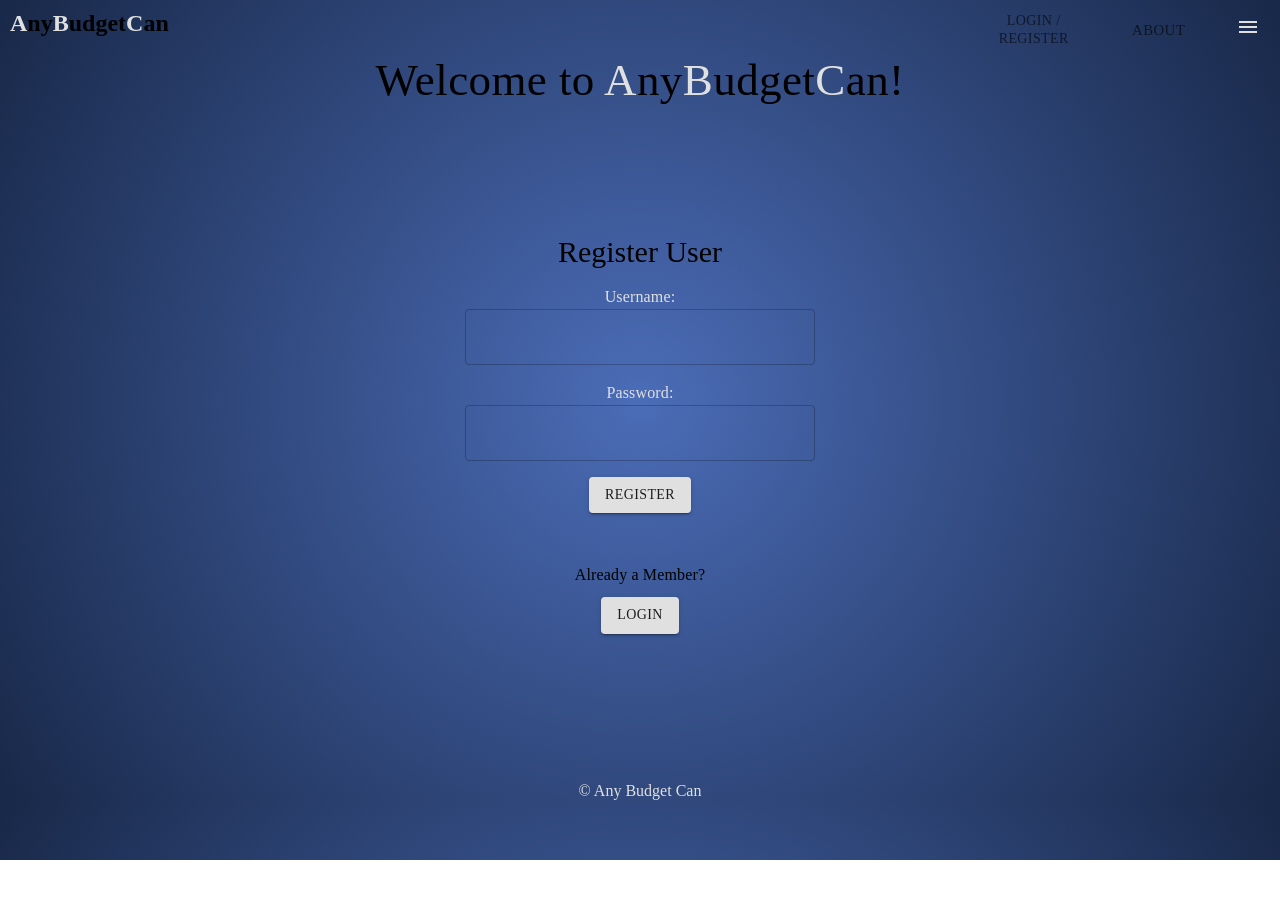
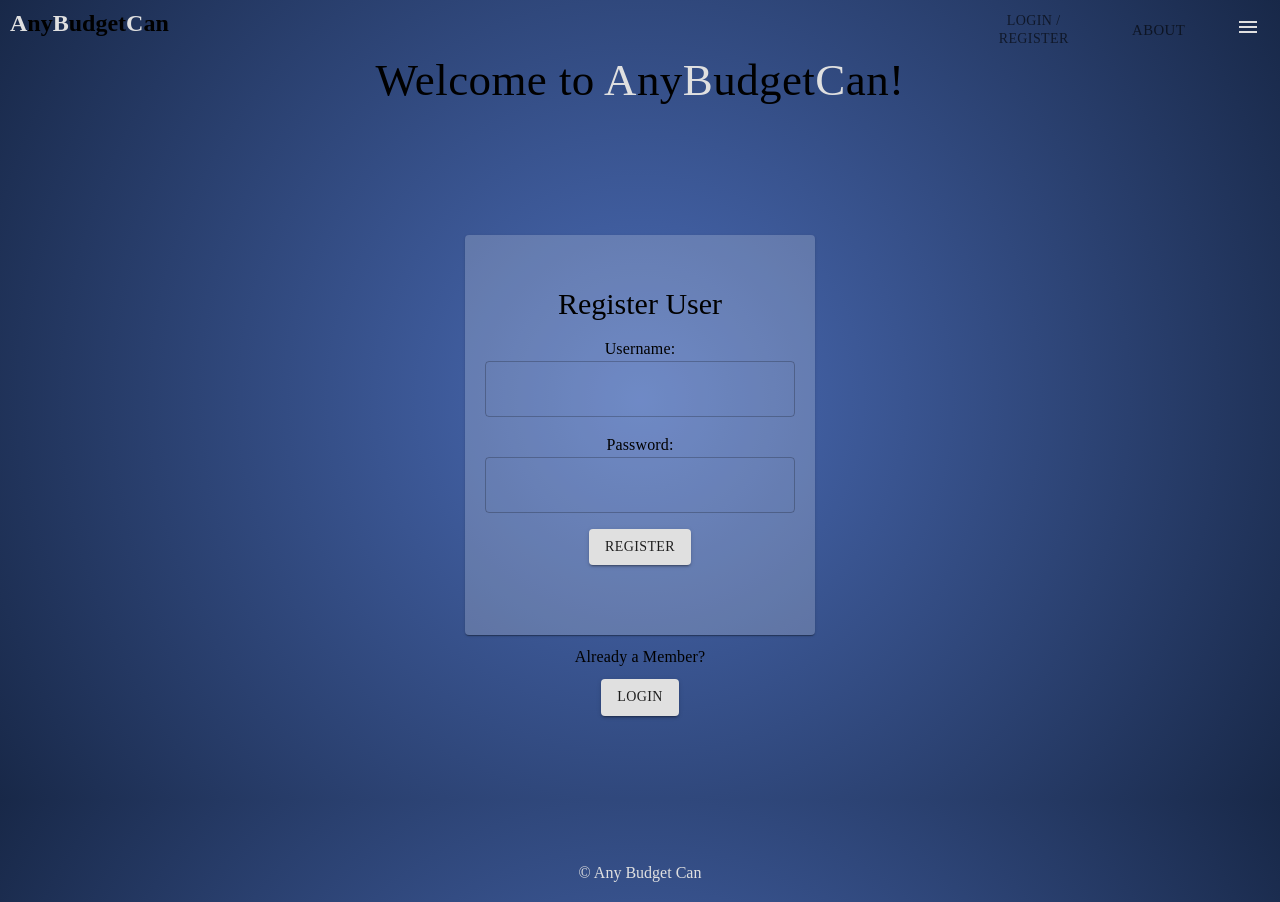
Before and after one commit to Greg-04/solo-project-anybudgetcan, a React (Vite) app: page /createPlanPage#/home in a window 1280 px wide. Before the commit the page ends 860 px from the top, so only its background shows below. Built offline with nearby package versions, Linux system fonts and the light colour scheme; no server answers.

Commit message:
changed label color and added paper to the register and login forms

```diff
--- a/src/components/LandingPage/LandingPage.css
+++ b/src/components/LandingPage/LandingPage.css
@@ -79,3 +79,7 @@ Grid
   flex-basis: 100%;
   max-width: 100%;
 }
+
+.center {
+  margin-top: 10px;
+}
--- a/src/components/LandingPage/LandingPage.jsx
+++ b/src/components/LandingPage/LandingPage.jsx
@@ -3,6 +3,7 @@ import { useHistory } from 'react-router-dom';
 import './LandingPage.css';
 import Typography from '@mui/material/Typography';
 import Button from '@mui/material/Button';
+import Paper from '@mui/material/Paper';
 
 // CUSTOM COMPONENTS
 import RegisterForm from '../RegisterForm/RegisterForm';
@@ -50,7 +51,7 @@ function LandingPage() {
         <div className="grid-col grid-col_4">
           <RegisterForm />
 
-          <center>
+          <center className="center">
             <Typography
               sx={{
                 fontSize: 16,
--- a/src/components/LoginForm/LoginForm.jsx
+++ b/src/components/LoginForm/LoginForm.jsx
@@ -7,6 +7,7 @@ import Container from '@mui/material/Container';
 import Button from '@mui/material/Button';
 import TextField from '@mui/material/TextField';
 import { Typography } from '@mui/material';
+import Paper from '@mui/material/Paper';
 
 function LoginForm() {
   const [username, setUsername] = useState('');
@@ -35,6 +36,11 @@ function LoginForm() {
       <Container
         maxWidth="md"
         sx={{ textAlign: 'center', marginTop: '50px', fontFamily: 'Rockwell' }}>
+        <Paper
+          sx={{
+            backgroundColor: 'rgba(255, 255, 255, 0.2)',
+            padding: '20px',
+          }}>
           <Box sx={{ mt: 4 }}>
             <Grid container spacing={2}>
               <Grid
@@ -56,7 +62,7 @@ function LoginForm() {
               <Grid item xs={12}>
                 <Typography
                   sx={{
-                  color: '#e0e0e0',
+                    color: 'black',
                     textAlign: 'center',
                     fontFamily: 'Rockwell',
                   }}>
@@ -74,7 +80,7 @@ function LoginForm() {
               <Grid item xs={12}>
                 <Typography
                   sx={{
-                  color: '#e0e0e0',
+                    color: 'black',
                     textAlign: 'center',
                     fontFamily: 'Rockwell',
                   }}>
@@ -105,6 +111,7 @@ function LoginForm() {
               </Grid>
             </Grid>
           </Box>
+        </Paper>
       </Container>
     </form>
   );
--- a/src/components/RegisterForm/RegisterForm.jsx
+++ b/src/components/RegisterForm/RegisterForm.jsx
@@ -6,6 +6,7 @@ import Container from '@mui/material/Container';
 import Button from '@mui/material/Button';
 import TextField from '@mui/material/TextField';
 import { Typography } from '@mui/material';
+import Paper from '@mui/material/Paper';
 
 function RegisterForm() {
   const [username, setUsername] = useState('');
@@ -30,6 +31,11 @@ function RegisterForm() {
       <Container
         maxWidth="md"
         sx={{ textAlign: 'center', marginTop: '50px', fontFamily: 'Rockwell' }}>
+        <Paper
+          sx={{
+            backgroundColor: 'rgba(255, 255, 255, 0.2)',
+            padding: '20px',
+          }}>
           <Box sx={{ mt: 4 }}>
             <Grid container spacing={2}>
               <Grid
@@ -51,7 +57,7 @@ function RegisterForm() {
               <Grid item xs={12}>
                 <Typography
                   sx={{
-                  color: '#e0e0e0',
+                    color: 'black',
                     textAlign: 'center',
                     fontFamily: 'Rockwell',
                   }}>
@@ -69,7 +75,7 @@ function RegisterForm() {
               <Grid item xs={12}>
                 <Typography
                   sx={{
-                  color: '#e0e0e0',
+                    color: 'black',
                     textAlign: 'center',
                     fontFamily: 'Rockwell',
                   }}>
@@ -100,6 +106,7 @@ function RegisterForm() {
               </Grid>
             </Grid>
           </Box>
+        </Paper>
       </Container>
     </form>
   );
--- a/src/components/RegisterPage/RegisterPage.jsx
+++ b/src/components/RegisterPage/RegisterPage.jsx
@@ -14,11 +14,14 @@ function RegisterPage() {
         <Button
           type="button"
           variant="contained"
-          sx={{ textAlign: 'center', fontFamily:'Rockwell', marginTop:'10px' }}
+          sx={{
+            textAlign: 'center',
+            fontFamily: 'Rockwell',
+            marginTop: '10px',
+          }}
           onClick={() => {
             history.push('/login');
-          }}
-        >
+          }}>
           Login
         </Button>
       </center>
```
Lines whose indentation alone changed are shown as unchanged.
